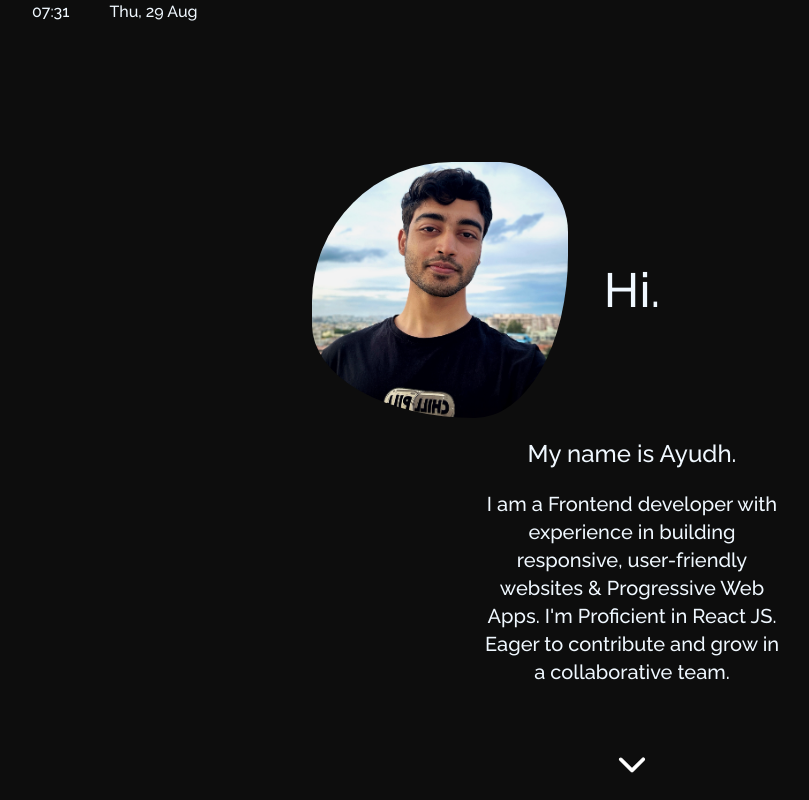
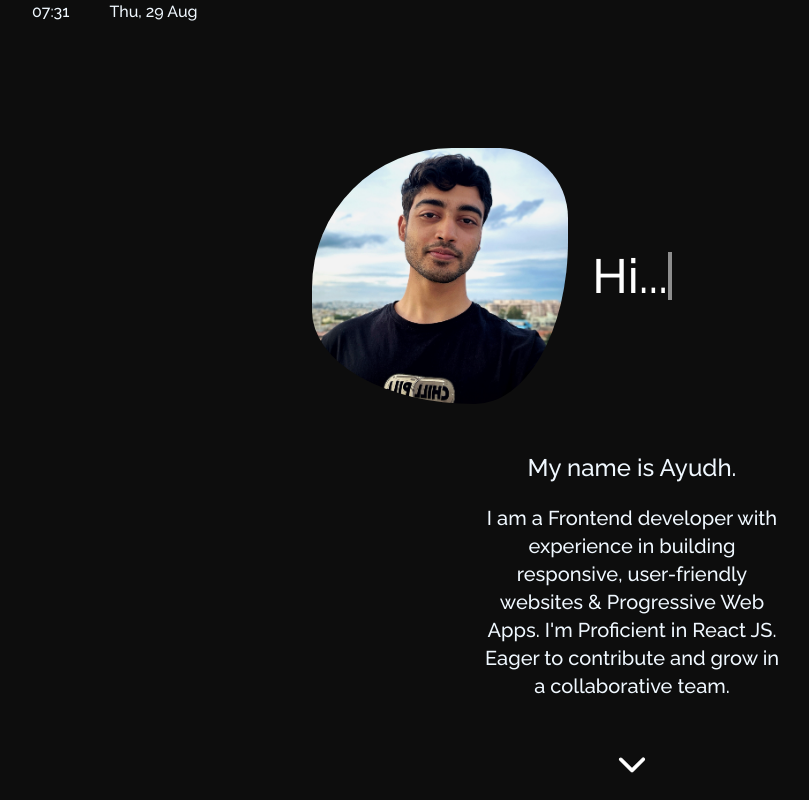
Before and after one commit to makersmecca/Portfolio, a React (Vite) app: page / in a window 1280 px wide. Shown: the top 800 px of the page, without its empty margins (8-817 px from the left). Built offline with nearby package versions, Linux system fonts and the light colour scheme.

Commit message:
added typing animation to text

```diff
--- a/src/Components/Intro.jsx
+++ b/src/Components/Intro.jsx
@@ -1,5 +1,6 @@
 import { useState } from "react";
 import DisplayPicture from "./DisplayPicture";
+import "/src/index.css";
 const Intro = ({ splashStatus }) => {
   console.log(splashStatus);
   return (
@@ -11,9 +12,19 @@ const Intro = ({ splashStatus }) => {
               <DisplayPicture />
             </div>
             <div className="col-span-2 md:col-span-1 text-center flex justify-center items-center mt-12 md:mt-0">
-              <div className="md:text-5xl text-3xl">Hi.</div>
+              {/* <div className=" ">Hi.</div> */}
+              <div
+                className={
+                  splashStatus
+                    ? `text-darktheme md:text-5xl text-3xl`
+                    : `text-white inline-block overflow-hidden whitespace-nowrap font-mono animate-typing border-r-4 md:text-5xl text-3xl`
+                }
+              >
+                Hi...
+              </div>
             </div>
-            <div className="col-span-3 md:col-start-2 text-center mt-5 px-10 md:text-2xl">
+
+            <div className="col-span-3 md:col-start-2 text-center mt-12 px-10 md:text-2xl">
               My name is Ayudh.
             </div>
             <div className="col-span-3 md:col-start-2 md:text-center text-justify hyphens-auto md:hyphens-none mt-5 px-10 md:text-xl">
```
